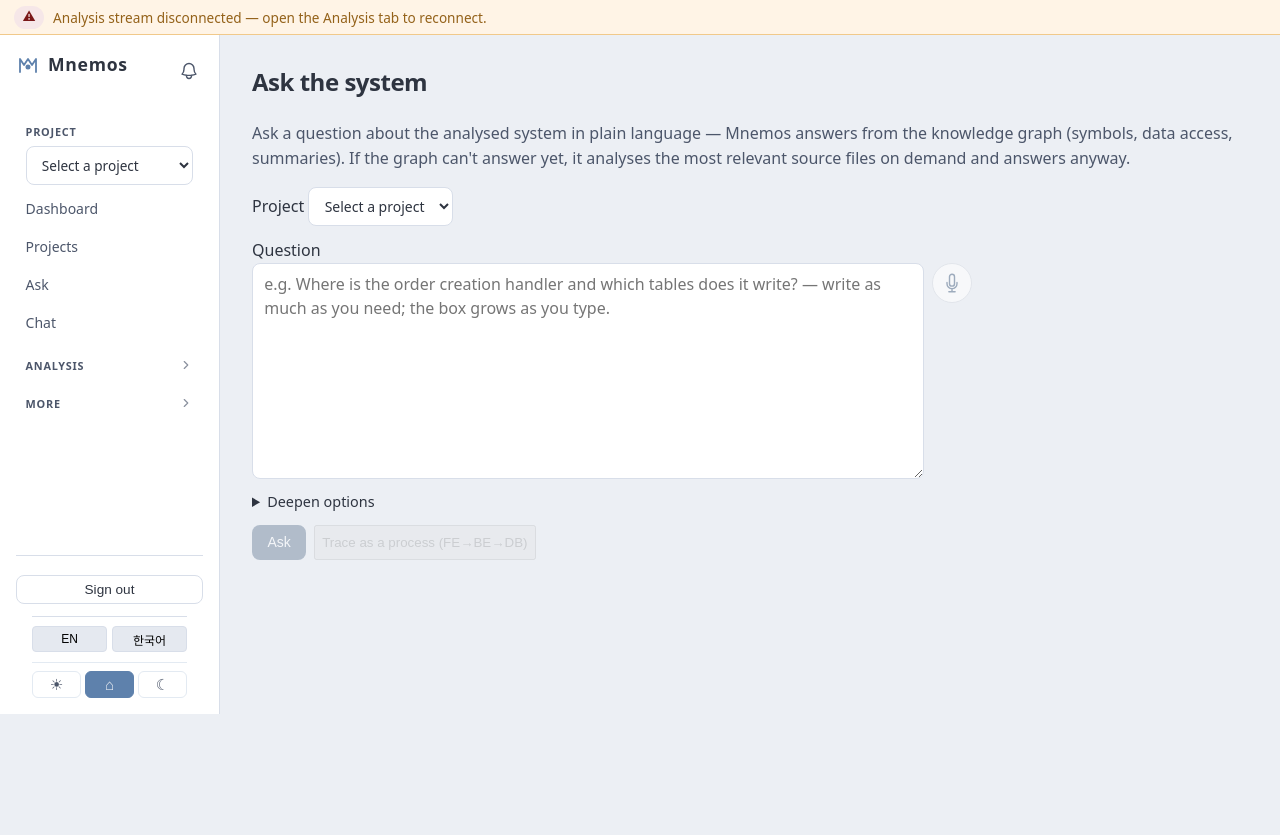
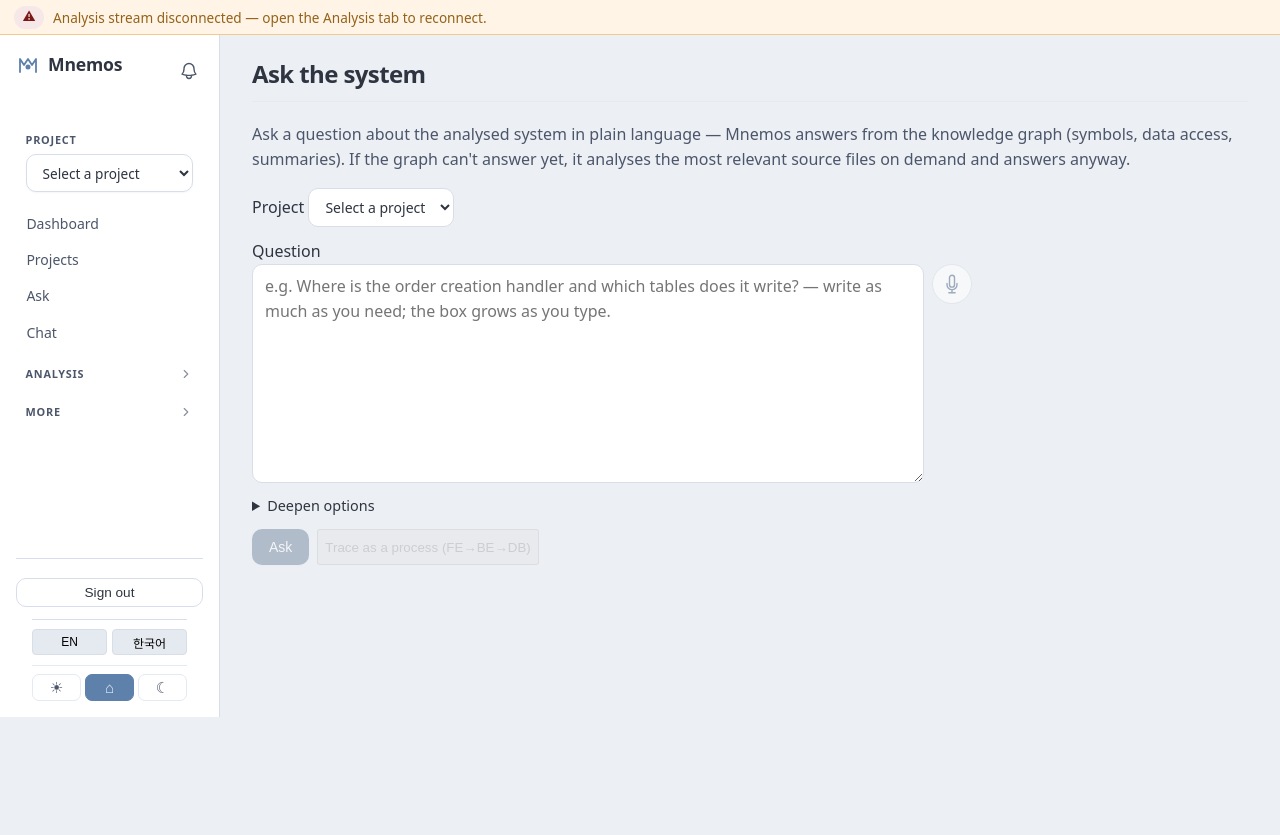
Before and after one commit to evelynn/Mnemos, a Python web app: template server/app/dashboard/templates/ask.html in a window 1280 px wide. Run offline with Jinja, Linux system fonts and the light colour scheme; the template is opened without the code that fills it, so the values that code supplies are empty.

Commit message:
redesign P2: Linear/paperclip 컴포넌트 정제 (테마 토큰 기반)
기존 룰 안 건드리고 끝에 정제 레이어 append (마크업/클래스 보존).
Nord Light · One Dark Pro 양쪽에서 동일하게 동작.

- radius 토큰 ↑ (sm 6→7, md 8→10, lg 12→14) — Linear식 부드러움
- 사이드바 nav: 34px 히트영역 + active에 inset 3px accent 바(Linear 시그니처)
- 카드 hover lift, primary 버튼 subtle 그림자, 입력 38px 높이 통일
- page-head 하단 구분선 + 헤딩 letter-spacing + content 리듬

검증: 중괄호 352/352, 헤드리스 재캡처(light/dark) 정상 렌더 확인.
다음: P3 ask/chat 대화형 + 답변 내 시각화.

Co-Authored-By: Claude Opus 4.8 (1M context) <noreply@anthropic.com>

```diff
--- a/server/app/dashboard/static/app.css
+++ b/server/app/dashboard/static/app.css
@@ -59,9 +59,9 @@
   --sp-6: 1.5rem;
   --sp-8: 2rem;
 
-  --radius-sm: 6px;
-  --radius-md: 8px;
-  --radius-lg: 12px;
+  --radius-sm: 7px;
+  --radius-md: 10px;
+  --radius-lg: 14px;
   --radius-pill: 999px;
 
   --shadow-card:  0 1px 2px 0 rgba(0, 0, 0, 0.04);
@@ -1340,3 +1340,57 @@ pre.code, .code-block { border-radius: var(--radius-md); }
    closest-guess isn't mistaken for a definitive answer (PR-169). */
 .ask-tentative { margin: 0 0 var(--sp-2); font-size: 0.85rem; }
 .ask-card-tentative { border-left: 3px solid var(--warn); padding-left: var(--sp-3); }
+
+/* ══════════════════════════════════════════════════════════════════
+ * P2 redesign — Linear/paperclip refinement (overrides above; markup
+ * untouched). Softer radii (tokens) + cleaner nav + lifted cards +
+ * roomier rhythm. Reads theme tokens so it works in Nord Light & One
+ * Dark Pro identically.
+ * ════════════════════════════════════════════════════════════════ */
+
+/* nav rows — taller hit area, Linear-style inset accent bar on active */
+.sidebar nav a, .nav-group-items a {
+  min-height: 34px; gap: 0.55rem; padding: 0.4rem 0.65rem;
+  transition: background .12s ease, color .12s ease, box-shadow .12s ease;
+}
+.sidebar nav a.active, .nav-group-items a.active {
+  background: var(--accent-soft); color: var(--accent); font-weight: 600;
+  box-shadow: inset 3px 0 0 var(--accent);
+}
+.sidebar nav a:hover:not(.active), .nav-group-items a:hover:not(.active) {
+  background: var(--surface-alt); color: var(--text);
+}
+
+/* sidebar brand + project picker spacing */
+.sidebar-head { padding-bottom: var(--sp-2); }
+.brand-name { font-weight: 680; letter-spacing: -0.01em; }
+.global-project { padding-bottom: var(--sp-3); }
+.global-project select { height: 36px; box-shadow: var(--shadow-card); }
+
+/* cards lift on hover; quiet by default */
+.card { transition: box-shadow .15s ease, border-color .15s ease; }
+.card:hover { box-shadow: var(--shadow-hover); }
+
+/* primary buttons — subtle elevation, taller */
+button.primary, a.primary, .login-form button, input[type=submit].primary {
+  padding: 0.52rem 1rem; box-shadow: var(--shadow-card);
+}
+button.primary:hover, a.primary:hover, .login-form button:hover {
+  box-shadow: var(--shadow-hover);
+}
+.btn-outline, button.danger { padding: 0.52rem 1rem; }
+
+/* inputs — roomier, consistent height */
+input[type=text], input[type=password], input[type=search], input[type=email],
+input[type=number], input[type=url], select, .login-form input {
+  min-height: 38px; padding: 0.5rem 0.75rem;
+}
+textarea { padding: 0.6rem 0.75rem; line-height: 1.6; }
+
+/* headings + rhythm */
+h1 { letter-spacing: -0.025em; }
+.page-head { margin-bottom: var(--sp-5); padding-bottom: var(--sp-3); border-bottom: 1px solid var(--border-soft); }
+.content { padding: var(--sp-6) var(--sp-8); }
+
+/* badges — slightly crisper pill */
+.badge { padding: 0.16rem 0.6rem; }
```
